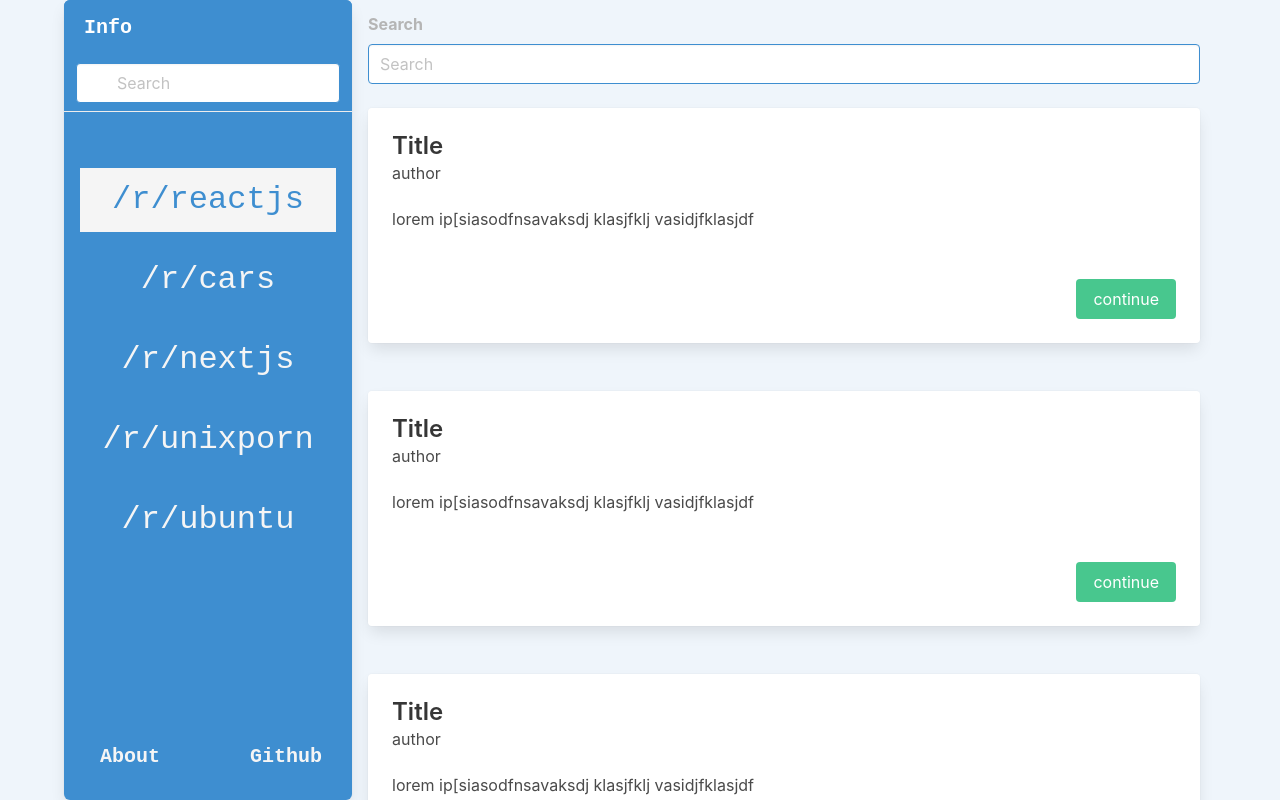
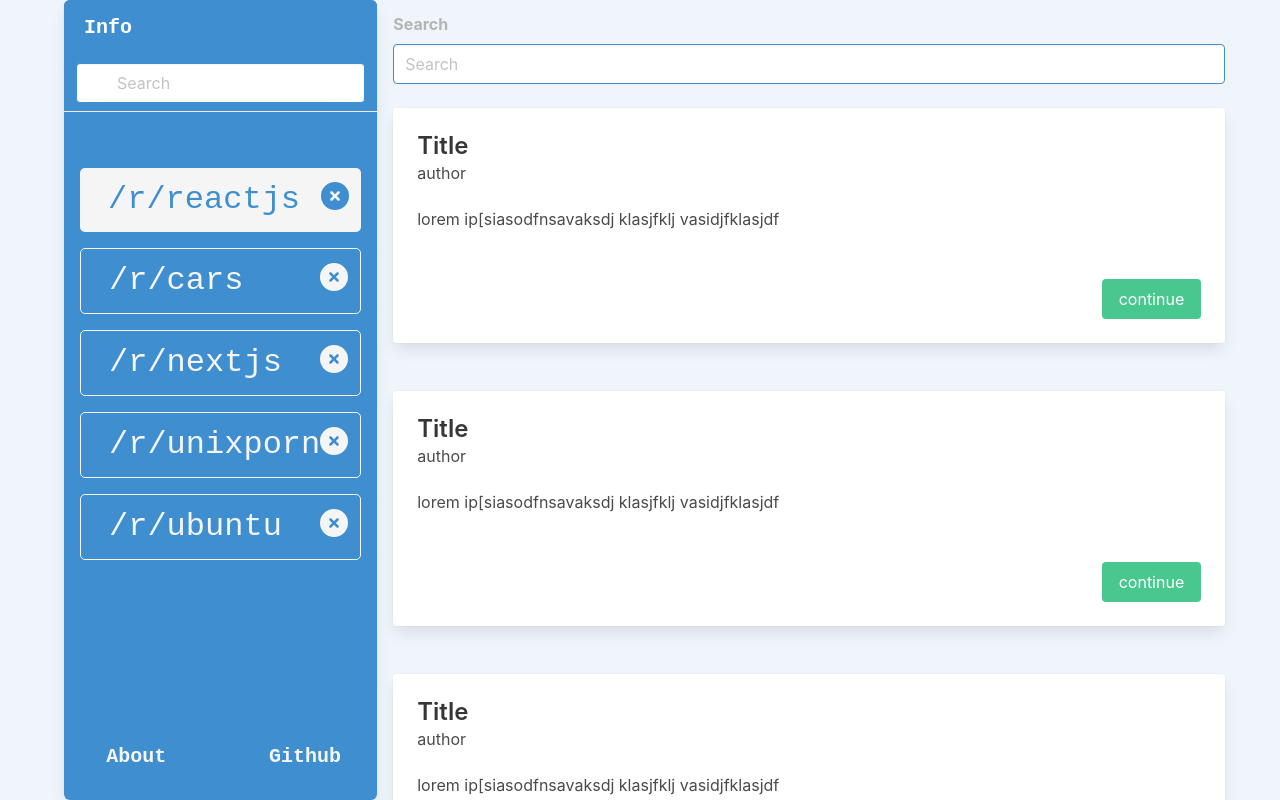
Before and after one commit to impeterk/tinyReddit, a React (Vite) app: page /r/reactjs in a window 1280 px wide. Shown: the top 800 px of the page. Built offline with nearby package versions, Linux system fonts and the light colour scheme.

Commit message:
added icon and function to remove item from subreddit list

```diff
--- a/package.json
+++ b/package.json
@@ -9,6 +9,9 @@
     "preview": "vite preview"
   },
   "dependencies": {
+    "@fortawesome/fontawesome-svg-core": "^6.4.0",
+    "@fortawesome/free-solid-svg-icons": "^6.4.0",
+    "@fortawesome/react-fontawesome": "^0.2.0",
     "@reduxjs/toolkit": "1.8.5",
     "animate.css": "^4.1.1",
     "bulma": "0.9.4",
--- a/src/components/navigation/Footer.jsx
+++ b/src/components/navigation/Footer.jsx
@@ -3,8 +3,8 @@ import { NavLink } from "react-router-dom";
 export default function Footer() {
     return (
         <footer className="columns is-mobile has-text-centered mb-4 is-size-5 is-family-monospace has-text-weight-semibold ">
-            <NavLink to='/about' className={({isActive}) => `navbar-item column is-half has-text-light ${isActive ? 'is-active has-text-info has-background-light' : ''}`}>About</NavLink>
-            <a id="githublink" className="column is-half has-text-light" href="https://github.com/impeterk">Github</a>
+            <NavLink to='/about' className={({isActive}) => `navbar-item column is-rounded is-half ${isActive ? 'is-active has-text-info has-background-light' : 'has-text-light '}`}>About</NavLink>
+            <a id="githublink" className="column is-half is-rounded has-text-light" href="https://github.com/impeterk">Github</a>
         </footer>
     )
 }
--- /dev/null
+++ b/src/components/navigation/subredditList/DeleteIcon.jsx
@@ -0,0 +1,32 @@
+import { FontAwesomeIcon } from "@fortawesome/react-fontawesome"
+import { faCircleXmark } from "@fortawesome/free-solid-svg-icons"
+import { useDispatch } from "react-redux"
+import { removeSubreddit } from './subredditListSlice'
+import { useState } from "react"
+export default function DeleteIcon(props) {
+    const [hovered, setHovered] = useState(false)
+    const {item} = props
+    const dispatch = useDispatch()
+
+    const handleMouseEnter = () => {
+        setHovered(() => {
+            return true
+        })
+    }
+    const handleMouseLeave = () => {
+        setHovered(() => {
+            return false
+        })
+    }
+
+    const handleIconClick = () => {
+        dispatch(removeSubreddit(item))
+
+    }
+
+    return (
+        <div onClick={handleIconClick} className={`ml-auto ${hovered ? 'has-text-danger' : ''}`} onMouseEnter={handleMouseEnter} onMouseLeave={handleMouseLeave}>
+            <FontAwesomeIcon icon={faCircleXmark} size='sm' beat={hovered} />
+        </div>
+    )
+}
--- /dev/null
+++ b/src/components/navigation/subredditList/SubredditLink.jsx
@@ -0,0 +1,14 @@
+
+import { NavLink } from "react-router-dom"
+
+export default function SubredditLink(props) {
+    const {item} = props
+    return (
+        <NavLink to={`/r/${item}`} className={({ isActive }) => `is-flex navbar-item is-rounded is-block mx-4 my-2 ${isActive ? 'is-active has-background-light has-text-info' : 'has-text-light is-bordered'}`}>
+            <p className="ml-4">
+                /r/{item}
+                </p>
+                {props.children}
+        </NavLink>
+    )
+}
--- a/src/components/navigation/subredditList/SubredditList.jsx
+++ b/src/components/navigation/subredditList/SubredditList.jsx
@@ -1,16 +1,19 @@
-import { NavLink } from "react-router-dom"
 import { useSelector } from "react-redux"
-import { selectSubredditList } from "./subredditListSlice"
+import { selectSubredditList, } from "./subredditListSlice"
+import DeleteIcon from "./DeleteIcon"
+import SubredditLink from './SubredditLink'
+
 export default function SubredditList(props) {
 
     const subredditList = useSelector(selectSubredditList)
 
     return (
         <div className="mt-6 is-flex is-flex-direction-column is-size-3 has-text-centered">
-                {subredditList.map(item => (
-                    <NavLink key={item} to={`/r/${item}`} className={({isActive}) => `navbar-item is-block mx-4 my-2 ${isActive ? 'is-active has-background-light has-text-info' : 'has-text-light'}`}>/r/{item}</NavLink>
-
-                ))}
+            {subredditList.map(item => (
+                <SubredditLink key={item} item={item}>
+                    <DeleteIcon item={item} />
+                </SubredditLink>
+            ))}
         </div>
     )
 }
--- a/src/components/navigation/subredditList/subredditListSlice.js
+++ b/src/components/navigation/subredditList/subredditListSlice.js
@@ -1,6 +1,6 @@
 import { createSlice } from "@reduxjs/toolkit";
 
-let initialState = ['reactjs', 'cars', 'nextjs', 'unixporn', 'ubuntu']
+const initialState = ['reactjs', 'cars', 'nextjs', 'unixporn', 'ubuntu']
 
 const subredditListSlice = createSlice({
     name: 'subredditList',
@@ -12,8 +12,9 @@ const subredditListSlice = createSlice({
             }
         },
         removeSubreddit: (state, action) => {
-            const subredditToDelete = state.findIndex(action.payload)
-            state.splice(subredditToDelete, 1)
+            console.log(state)
+            return state.filter(item => item !== action.payload)
+
         }
     }
 
--- a/src/styles/styles.css
+++ b/src/styles/styles.css
@@ -1,3 +1,7 @@
+:root {
+  --white-ter: hsl(0, 0%, 96%)
+}
+
 .min-h-full {
   min-height: 100svh;
 }
@@ -38,5 +42,12 @@ a.has-text-light:hover {
 
 #githublink:hover {
   color: hsl(217, 71%, 53%) !important;
-  background-color:hsl(0, 0%, 96%) !important;
+  background-color: var(--white-ter) !important;
 }
+
+.is-rounded {
+  border-radius: 5px;
+}
+.is-bordered {
+  border: 1px solid var(--white-ter)
+}
```
Also changed, not shown: 1 other file (tests, documents, lock files or other folders).
